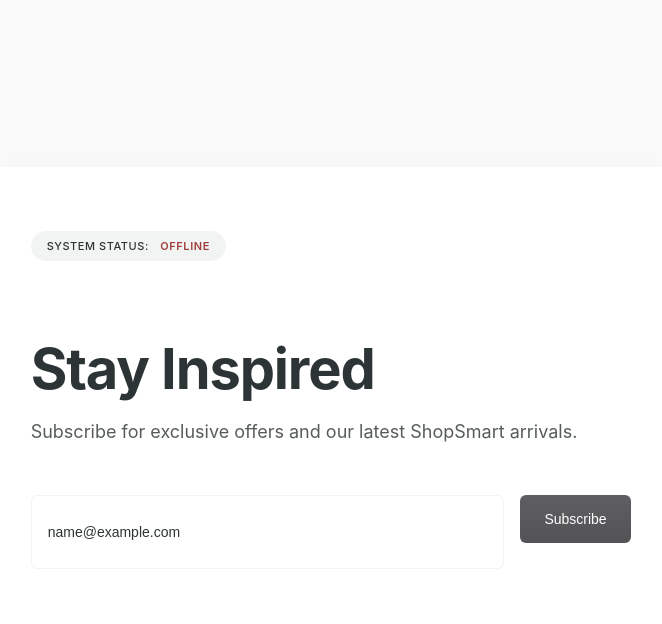
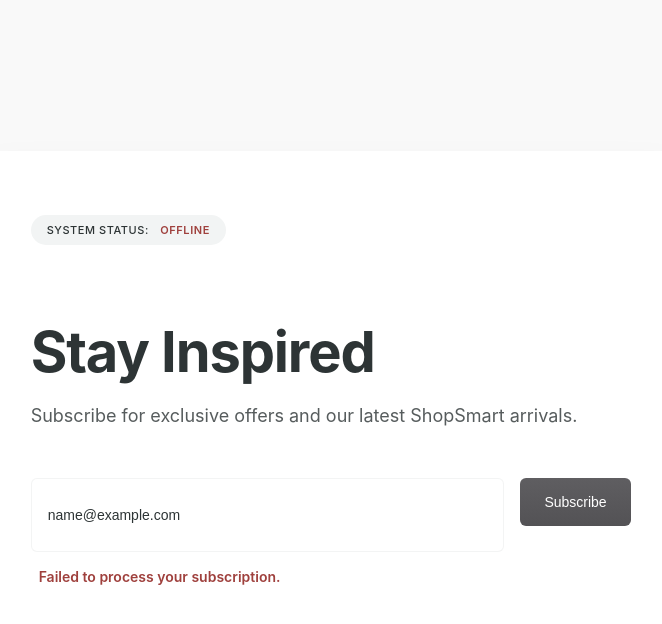
Before and after one commit to deepakpathik/ShopSmart, a React (Vite) app in the folder client/: page / in a window 1280 px wide. Both pictures are taken after typing "name@example.com" into the empty fields and a click on the button "Subscribe". Shown: the top 624 px of the page, without its empty margins (336-998 px from the left). Built offline with nearby package versions, Linux system fonts and the light colour scheme; no server answers.

Commit message:
feat: integrate frontend with backend API

```diff
--- a/client/src/App.jsx
+++ b/client/src/App.jsx
@@ -4,6 +4,7 @@ import './index.css';
 const App = () => {
   const [healthStatus, setHealthStatus] = useState('checking');
   const [email, setEmail] = useState('');
+  const [message, setMessage] = useState(null);
 
   useEffect(() => {
     const checkHealth = async () => {
@@ -24,17 +25,25 @@ const App = () => {
 
   const handleSubscribe = async (e) => {
     e.preventDefault();
+    setMessage({ type: 'checking', text: 'Subscribing...' });
     try {
-      await fetch('http://localhost:5005/api/users', {
+      const res = await fetch('http://localhost:5005/api/users', {
         method: 'POST',
         headers: { 'Content-Type': 'application/json' },
         body: JSON.stringify({ email })
       });
+
+      if (!res.ok) {
+        throw new Error('Failed to subscribe');
+      }
+
       setEmail('');
-      alert('Subscribed successfully!');
+      setMessage({ type: 'ok', text: 'Subscribed successfully!' });
     } catch(err) {
-      alert('Failed to process your subscription.');
+      setMessage({ type: 'error', text: 'Failed to process your subscription.' });
     }
+
+    setTimeout(() => setMessage(null), 3000);
   };
 
   return (
@@ -57,6 +66,11 @@ const App = () => {
           />
           <button type="submit" className="shadcn-button">Subscribe</button>
         </form>
+        {message && (
+          <div style={{ marginTop: '1rem', fontSize: '0.875rem' }} className={`status ${message.type}`}>
+            {message.text}
+          </div>
+        )}
       </header>
     </div>
   );
```
